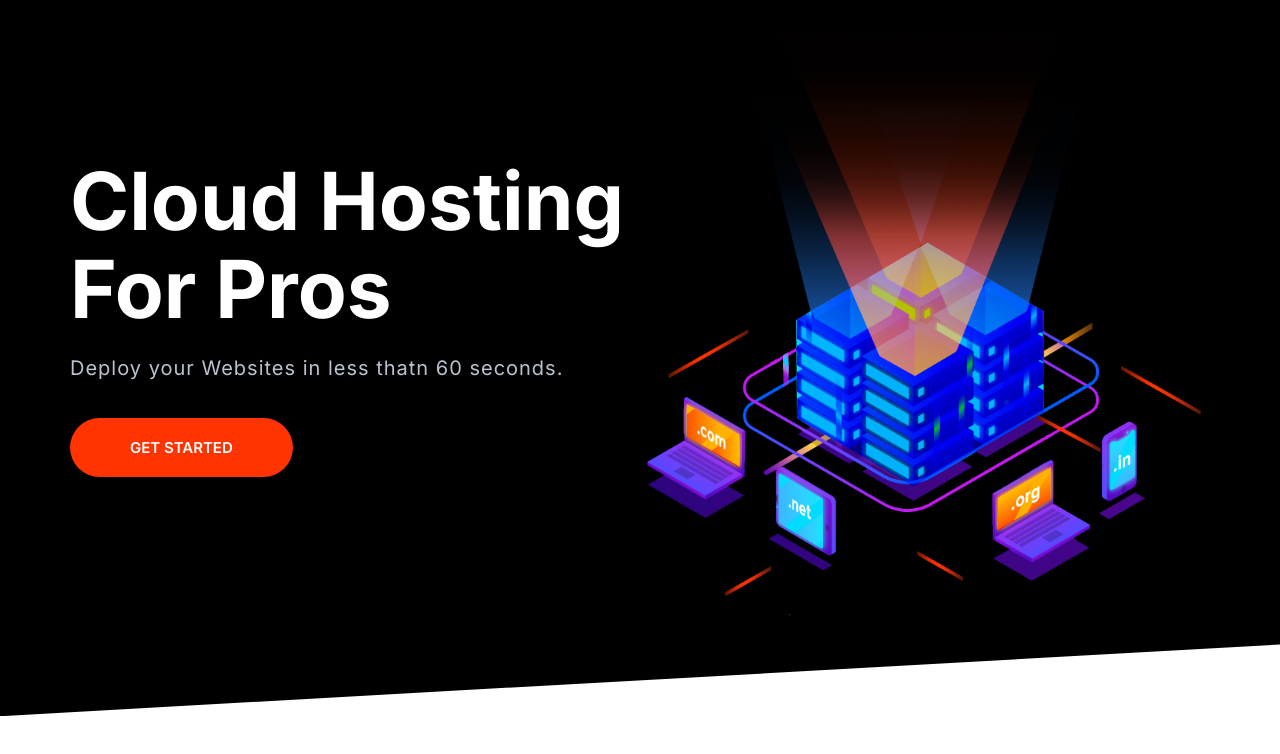
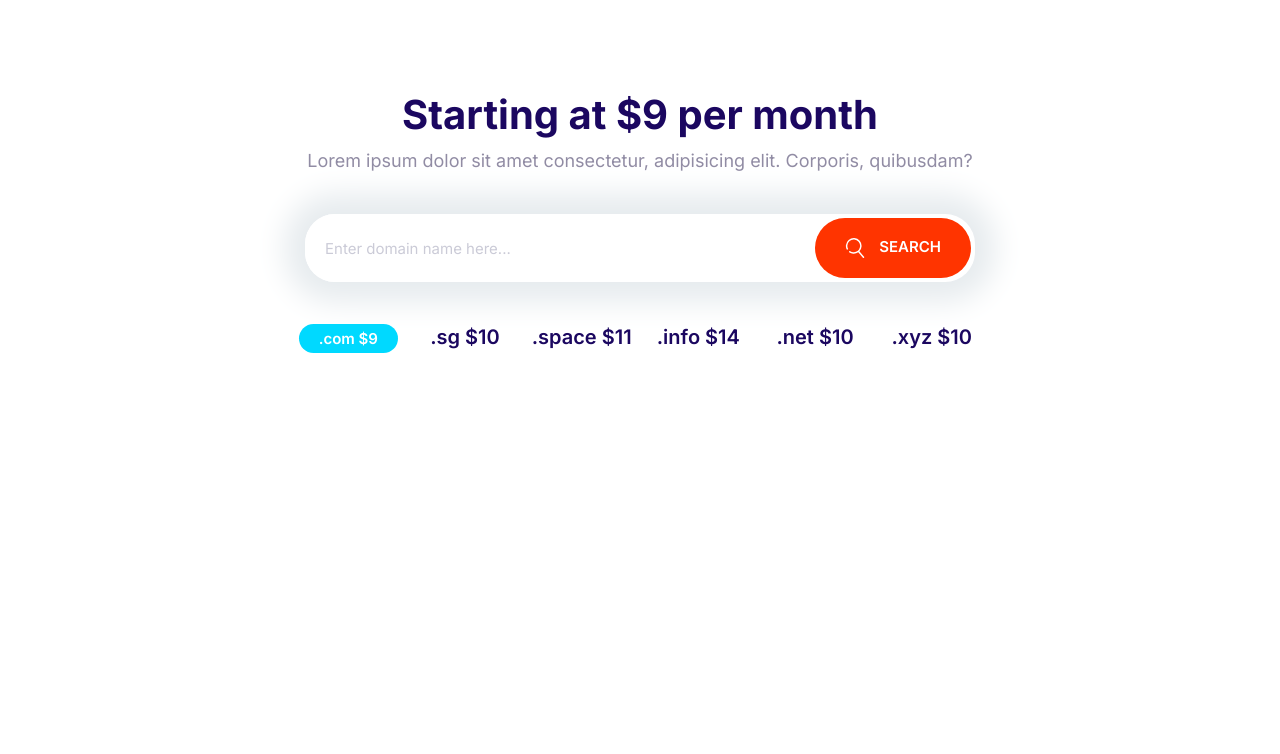
Before and after one commit to KotaIshihara0329/moshify, a plain HTML site: page index.html in a window 1280 px wide. Drawn offline with Linux system fonts and the light colour scheme.

Commit message:
Comlete Domain Block.

```diff
--- a/CSS/style.css
+++ b/CSS/style.css
@@ -227,6 +227,15 @@ a {
    text-align: center;
    text-transform: uppercase;
    white-space: nowrap;
+   outline: 0;
+}
+
+
+.btn .icon {
+    width: 2rem;
+    height: 2rem;
+    margin-right: 1rem;
+    vertical-align: middle;
 }
 
 .btn--primary {
@@ -324,7 +333,7 @@ a {
 .input-group .input {
     border: 0;
     flex-grow: 1;
-    padding: 1.5rem 1rem;
+    padding: 1.5rem 2rem;
 }
 
 
@@ -800,3 +809,31 @@ a {
         align-self: center;
     }
 }
+
+
+/* Domain Block */
+
+.block-domain .input-group {
+    box-shadow: 0 0 30px 20px #e6ebee;
+    border: 0;
+    margin: 4rem auto;
+    max-width: 670px;
+}
+
+.block-domain__prices {
+    display: grid;
+    grid-template-columns: repeat(3, 1fr);
+    grid-template-rows: repeat(2, 6rem);
+    font-size: 2rem;
+    font-weight: 600;
+    justify-items: center;
+    max-width: 700px;
+    margin: 0 auto;
+
+}
+
+@media screen and (min-width: 768px) {
+    .block-domain__prices {
+        grid-template-columns: repeat(auto-fit, minmax(10rem, 1fr));
+    }
+}
--- a/index.html
+++ b/index.html
@@ -15,17 +15,35 @@
     <link rel="stylesheet" href="CSS/style.css" />
   </head>
   <body>
-    <section class="block block--dark block--skewed-left hero">
-      <div class="container grid grid--1x2">
-        <header class="block__header hero__content">
-          <h1 class="block__heading">Cloud Hosting For Pros</h1>
-          <p class="hero__tagline">
-            Deploy your Websites in less thatn 60 seconds.
-          </p>
-          <a href="" class="btn btn--accent btn--stretched">Get Started</a>
-        </header>
-        <img class="hero__image" src="images/banner.png" alt="" />
+    <section class="block container block-domain">
+      <header class="block__header">
+        <h2>Starting at $9 per month</h2>
+        <p>
+          Lorem ipsum dolor sit amet consectetur, adipisicing elit. Corporis,
+          quibusdam?
+        </p>
+      </header>
+      <div class="input-group">
+        <input
+          type="text"
+          class="input"
+          placeholder="Enter domain name here..."
+        />
+        <button class="btn btn--accent">
+          <svg class="icon icon--white">
+            <use xlink:href="images/sprite.svg#search"></use>
+          </svg>
+          Search
+        </button>
       </div>
+      <ul class="list block-domain__prices">
+        <li><span class="badge badge--secondary">.com $9</span></li>
+        <li>.sg $10</li>
+        <li>.space $11</li>
+        <li>.info $14</li>
+        <li>.net $10</li>
+        <li>.xyz $10</li>
+      </ul>
     </section>
     <script src="main.js"></script>
   </body>
```
Also changed, not shown: components/Domainblock.html (added, +26 -0 lines), components/Optimizing images.html (added, +22 -0 lines), components/input-groups.html (added, +4 -0 lines), images/banner@1x.webp (added), images/banner@2x.webp (added).
